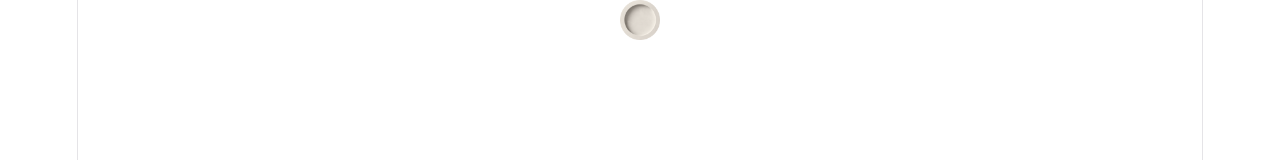
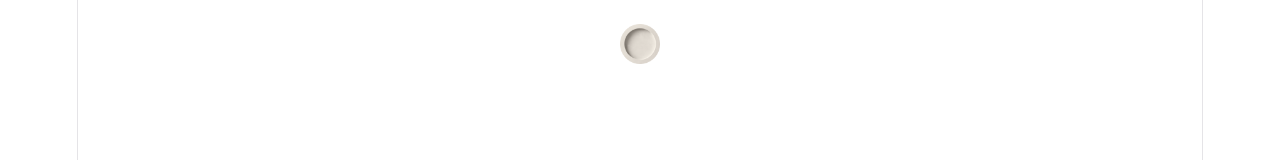
Before and after one commit to gvns0x/observe-website, a React (Vite) app: page / in a window 1280 px wide. Shown: the top 160 px of the page. Built offline with nearby package versions, Linux system fonts and the light colour scheme.

Commit message:
add padding

```diff
--- a/src/pages/Temporary.tsx
+++ b/src/pages/Temporary.tsx
@@ -29,12 +29,13 @@
 const FixedHeader = styled.div`
     position:fixed;
     top:0;
+    padding: 24px 0px;
 `
 
 function Temporary() {
 
     return (
-        <Wrapper parentStyle={{ justifyContent: "center" }} childStyle={{ alignItems: "center", justifyContent: "center", gap: "56px" }}>
+        <Wrapper parentStyle={{ justifyContent: "center"}} childStyle={{ alignItems: "center", justifyContent: "center", gap: "56px" }}>
             <FixedHeader>
                 <img src={Logo} alt="Observe app logo, a marble circle" style={{ width: "40px" }} />
             </FixedHeader>
```
